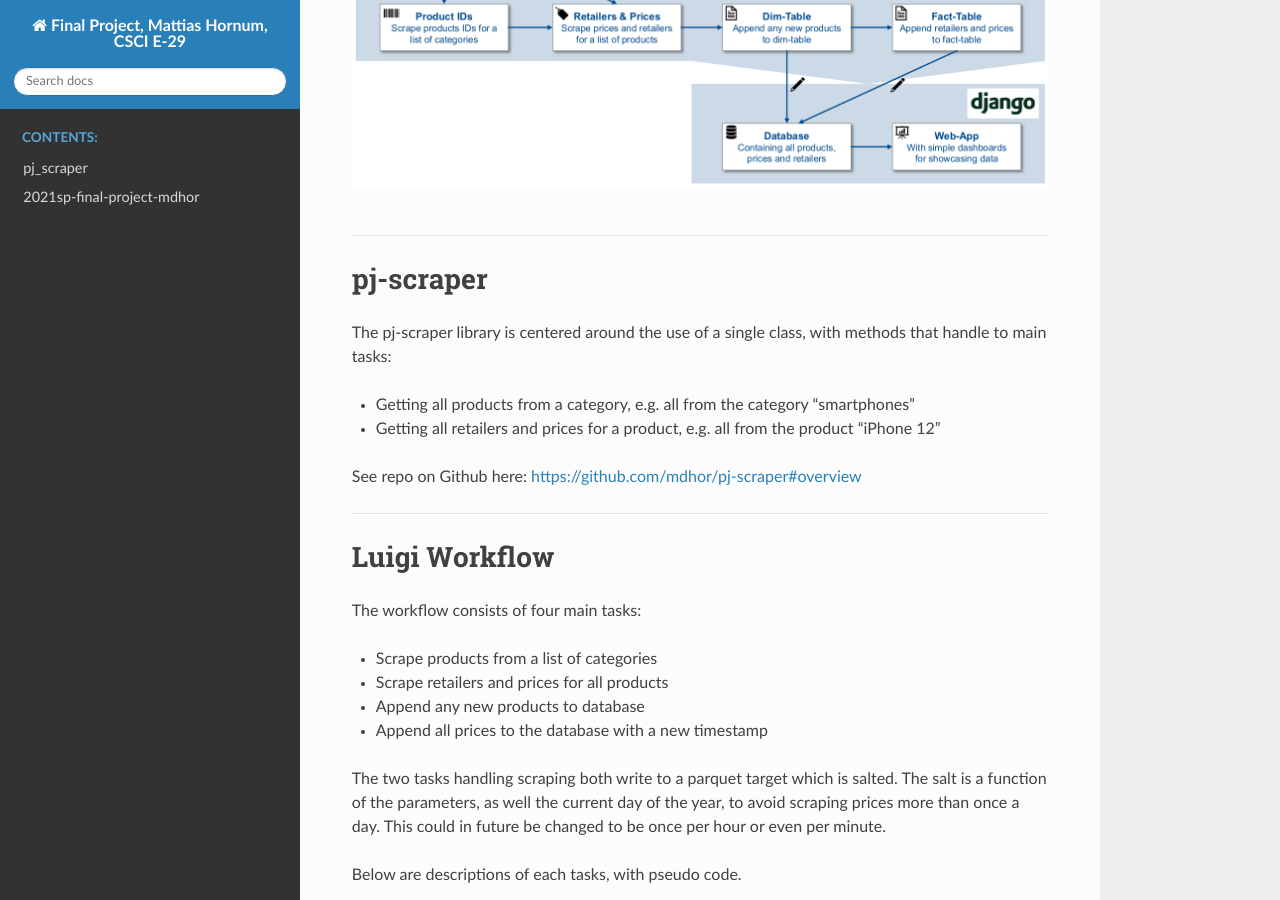
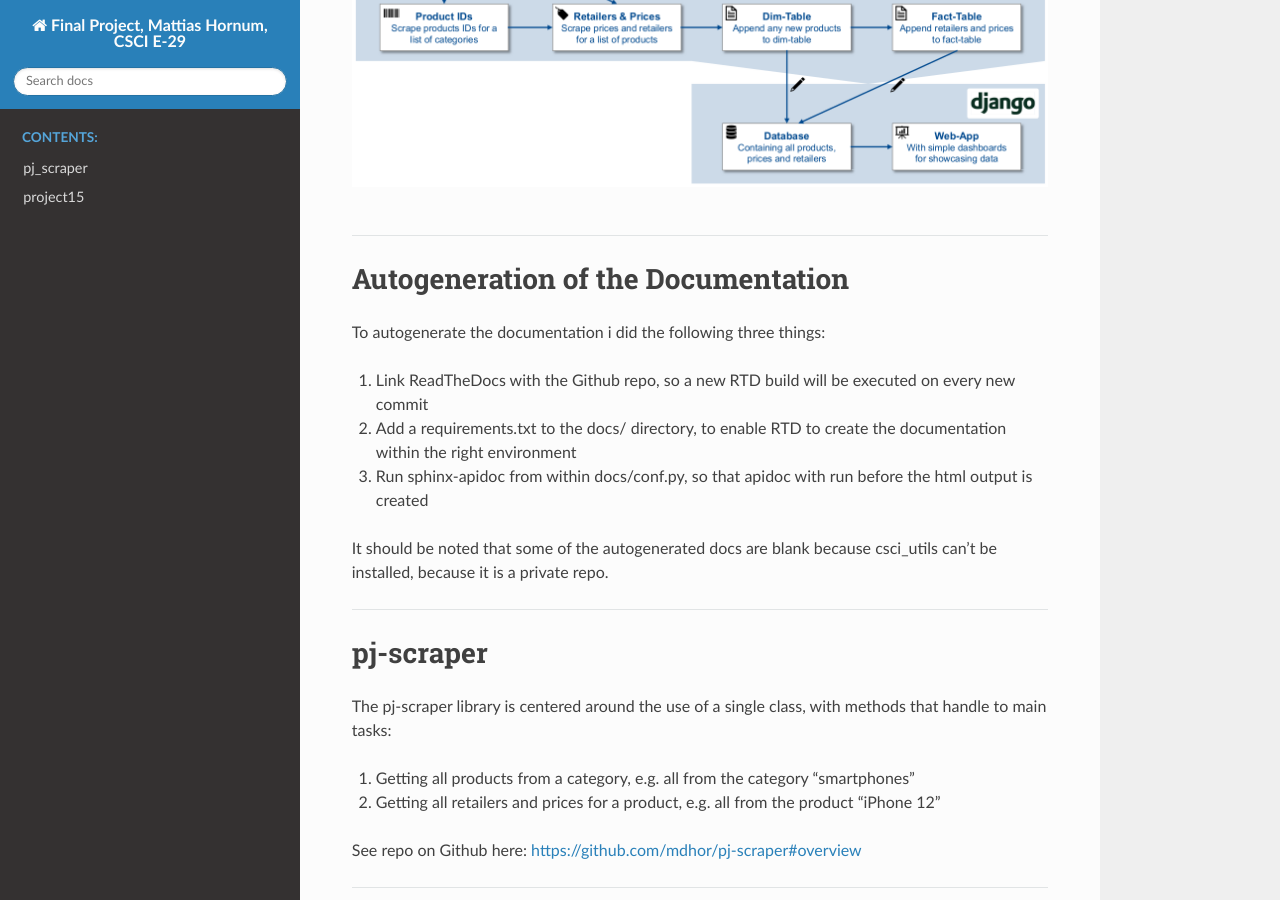
Before and after one commit to mdhor/2021sp-final-project-mdhor, a Sphinx documentation site: the page built from docs/index.rst, in a window 1280 px wide and 900 px high, scrolled down 1889 px. Built offline with Sphinx 7.4.7 and the Read the Docs theme 2.0.0, drawn with Linux system fonts in a browser that asks for light colours; some of the changed text lies outside the part shown.

Commit message:
fix: Moved autogeneration to RTD

```diff
--- a/docs/conf.py
+++ b/docs/conf.py
@@ -14,6 +14,7 @@
 import sys
 
 import django
+from sphinx.ext.apidoc import main
 
 sys.path.insert(0, os.path.abspath(".."))
 
@@ -56,3 +57,24 @@
 # relative to this directory. They are copied after the builtin static files,
 # so a file named "default.css" will overwrite the builtin "default.css".
 html_static_path = ["_static"]
+
+
+main(
+    [
+        "-e",
+        "-f",
+        "-o",
+        ".",
+        "..",
+        "../final_project/contrib*",
+        "../final_project/conftest*",
+        "../final_project/users*",
+        "../final_project/tests*",
+        "../final_project/utils*",
+        "../prisjakt/migrations*",
+        "../conftest*",
+        "../manage*",
+        "../config*",
+        "../modules*",
+    ]
+)
--- a/docs/index.rst
+++ b/docs/index.rst
@@ -93,10 +93,13 @@
 The project aims to create a full stack data science pipeline, from mining prisjakt.no data all the way to showing results in a web application.
 The project can be split into four main workflows:
 
-* Developing pj-scraper, a library that will act as a simplified interface for scraping of prisjakt.no
-* Organizing the pipeline into Luigi Tasks, all the way from handling scraping to appending data in a Django database
-* Creating a Django database that will contain the data that has been scraped from prisjakt.no
-* Developing a simple Django web app to show a simple example of how the data can be used for analysis
+#. Developing pj-scraper, a library that will act as a simplified interface for scraping of prisjakt.no
+
+#. Organizing the pipeline into Luigi Tasks, all the way from handling scraping to appending data in a Django database
+
+#. Creating a Django database that will contain the data that has been scraped from prisjakt.no
+
+#. Developing a simple Django web app to show a simple example of how the data can be used for analysis
 
 ----------------------------------
 
@@ -111,13 +114,30 @@
 
 -------------------------------------
 
+Autogeneration of the Documentation
+===================================
+
+To autogenerate the documentation i did the following three things:
+
+#. Link ReadTheDocs with the Github repo, so a new RTD build will be executed on every new commit
+
+#. Add a requirements.txt to the docs/ directory, to enable RTD to create the documentation within the right environment
+
+#. Run sphinx-apidoc from within docs/conf.py, so that apidoc with run before the html output is created
+
+It should be noted that some of the autogenerated docs are blank because csci_utils can't be installed, because it is a private repo.
+
+
+-------------------------------------
+
 pj-scraper
 ==========
 
 The pj-scraper library is centered around the use of a single class, with methods that handle to main tasks:
 
-* Getting all products from a category, e.g. all from the category "smartphones"
-* Getting all retailers and prices for a product, e.g. all from the product "iPhone 12"
+#. Getting all products from a category, e.g. all from the category "smartphones"
+
+#. Getting all retailers and prices for a product, e.g. all from the product "iPhone 12"
 
 See repo on Github here: https://github.com/mdhor/pj-scraper#overview
 
@@ -130,10 +150,13 @@
 
 The workflow consists of four main tasks:
 
-* Scrape products from a list of categories
-* Scrape retailers and prices for all products
-* Append any new products to database
-* Append all prices to the database with a new timestamp
+#. Scrape products from a list of categories
+
+#. Scrape retailers and prices for all products
+
+#. Append any new products to database
+
+#. Append all prices to the database with a new timestamp
 
 The two tasks handling scraping both write to a parquet target which is salted. The salt is a function of the parameters,
 as well the current day of the year, to avoid scraping prices more than once a day. This could in future be changed to be once per hour or even per minute.
@@ -182,14 +205,18 @@
 
 The web app for now only contains two simple visuals:
 
-* A line chart showing the historical prices of an iPhone 12, for the 10 retailers with lowest price today
-* A scatter plot showing retailer rating on the x-axis and price in the y-axis
+#. A line chart showing the historical prices of an iPhone 12, for the 10 retailers with lowest price today
+
+#. A scatter plot showing retailer rating on the x-axis and price in the y-axis
 
 The visuals have been created using the following procedure:
 
 #. Query the DB to get only the needed data for the visual
+
 #. Load data into a pandas dataframe
+
 #. Use matplotlib to create the graph
+
 #. Use mpld3 to convert the graph into html
 
 
@@ -198,21 +225,36 @@
 Conclusion and Main Learnings
 ==============================
 
-* Developing pj-scraper
+#. Developing pj-scraper
+
    * The libraries requests and BeautifulSoup4 has been used to mine unstructured data from prisjakt.no
+
    * Two main functions have been developed: Getting all products from a category and getting all retailers and prices for a product or list of products
+
    * The tools sdist and Twine has been used to publish pj-scraper to PyPi for easy installation
-* Organizing the workflow into Luigi Tasks
+
+#. Organizing the workflow into Luigi Tasks
+
    * Four main tasks has been developed that encapsulates the full data science pipeline
+
    * The first two tasks handles the scraping of products, retailers and prices, utilizing the pj-scraper library
-   * The last two tasks handles appending the scraped data to the Django database, using Django commands
-* Creating a Django database
+
+   *  The last two tasks handles appending the scraped data to the Django database, using Django commands
+
+#. Creating a Django database
+
    * A Django database has been developed which contains two tables: Products and Prices
+
    * The Prices table is a fact table containing prices for each product and retailer for a given timestamp
+
    * The Products table is a dim-table containing information about products, like product name and category
-* Developing a simple Django web app
+
+#. Developing a simple Django web app
+
    * A simple web app has been developed, to showcase how the system could be used in practice
+
    * To avoid unneseccary boilerplate and simplify visuals creation, mpld3 has been used
+
    * Two simple visuals has been made, that shows two interesting analyses
 
 
@@ -223,5 +265,6 @@
 
 Before this project would have real value, two main things are missing:
 
-* Move the system to the cloud and schedule Luigi to run with certain intervals
-* Create insightful analyses based on inputs from potential users of the system
+#. Move the system to the cloud and schedule Luigi to run with certain intervals
+
+#. Create insightful analyses based on inputs from potential users of the system
```
Also changed, not shown: docs/final_project.cli.rst (added, +7 -0 lines), docs/final_project.rst (+4 -22 lines), docs/final_project.tasks.rst (added, +7 -0 lines), docs/prisjakt.admin.rst (added, +7 -0 lines), docs/prisjakt.apps.rst (added, +7 -0 lines), docs/prisjakt.models.rst (added, +7 -0 lines), docs/prisjakt.rst (+7 -38 lines), docs/prisjakt.urls.rst (added, +7 -0 lines), docs/prisjakt.views.rst (added, +7 -0 lines), docs/requirements.txt (added, +123 -0 lines), .travis.yml.
